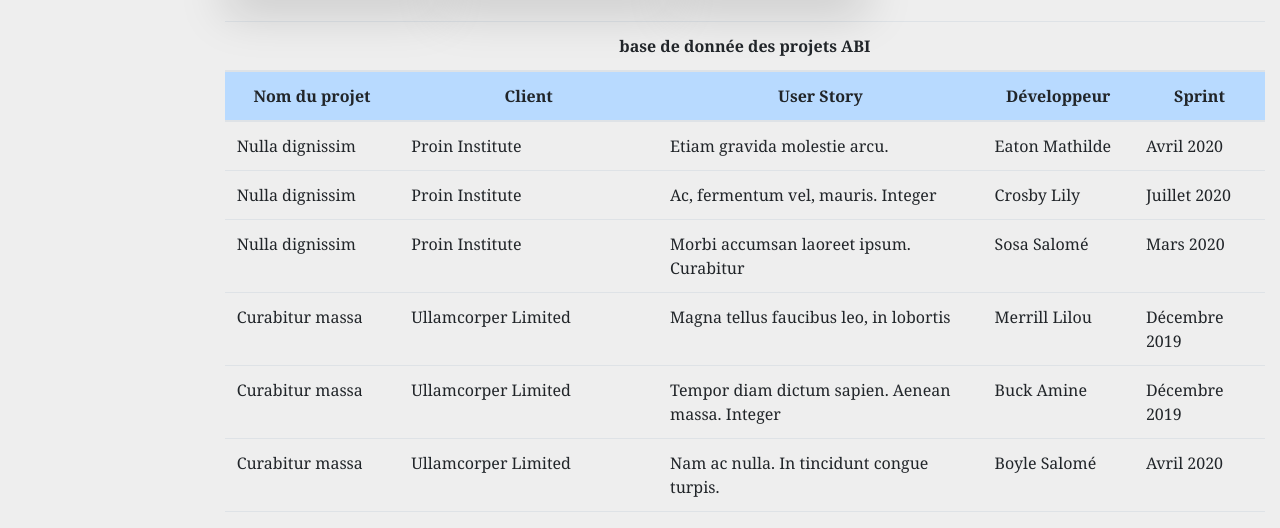
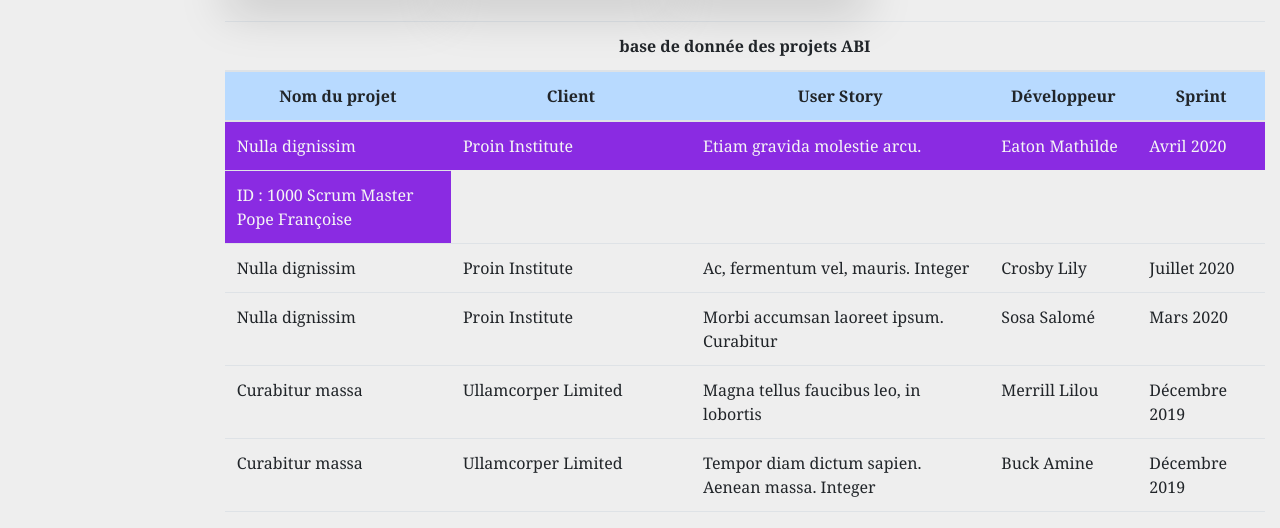
Before and after one commit to Afpa-Beaumont-Lea-Yann-Aymeric/Groupe-LYA-Mission2, a plain HTML site: page gestionProjet.html in a window 1280 px wide. Both pictures are taken after a click on the element 744 px from the left and 401 px from the top of the page. Shown: the part 256-784 px from the top of the page. Drawn offline with nearby package versions, Linux system fonts and the light colour scheme.

Commit message:
toggle sur row pour details
ouvrir/fermer un row pour plus de details sur une user story.
en cours de développement pour mettre toutes les infos, mais les premiers tests fonctionnement.

```diff
--- a/gestionProjet.html
+++ b/gestionProjet.html
@@ -115,7 +115,7 @@
                 <a href="#">
                 <thead id="tableOfInterventions">
                     <tr>
-                        <th class="text-center" colspan="13">base de donnée des projets ABI</th>
+                        <th class="text-center" colspan="5">base de donnée des projets ABI</th>
                     </tr>
                     <tr class="table-primary">
                         <th class="text-center">Nom du projet</th>
--- a/jsData/js/gestionProjet.js
+++ b/jsData/js/gestionProjet.js
@@ -7,7 +7,7 @@
 
 /* ------------------------------  variables page gestion de projets ------------------------------ */
 
-
+console.table(dataProject);
 
 /* ------------------------------  traitement ------------------------------ */
 
@@ -16,6 +16,11 @@
 let tab = document.getElementsByTagName("tbody")[0];
 for (let index = 1; index < dataProject.length; index++) {
     let row = document.createElement("tr");
+    let row2 = document.createElement("tr");
+    let cellInfo = document.createElement("td");
+    let infoId = (dataProject[0][0] + " : " + dataProject[index][0]);
+    let infoScrumMaster = (dataProject[0][4] + " " + dataProject[index][4]);
+    let textInCellInfo = document.createTextNode(infoId + " " + infoScrumMaster);
     for (let index2 = 0; index2 < 5; index2++) {
         let cell = document.createElement("td");
         let textInCell = "string";
@@ -34,6 +39,30 @@ for (let index = 1; index < dataProject.length; index++) {
         row.appendChild(cell);
     }
     tab.appendChild(row);
+
+    cellInfo.colSpan = "5";
+    cellInfo.appendChild(textInCellInfo);
+    row2.appendChild(cellInfo);
+    tab.appendChild(row2);
+    row2.style.display = "none";
+    row.addEventListener('click',  () => {
+        if (row2.style.display === "block") {
+            row2.style.display = "none";
+            row.style.backgroundColor = "inherit";
+            row.style.color = "black";
+        } else {
+                    row2.style.display = "block";
+
+                    row.style.backgroundColor = "blueviolet";
+                    row.style.color = "whitesmoke";
+
+        }
+    });
+    row2.addEventListener('click', () => {
+        row2.style.display = "none";
+    });
+    row2.style.backgroundColor = "blueviolet";
+    row2.style.color = "whitesmoke";
 }
 
 
```
